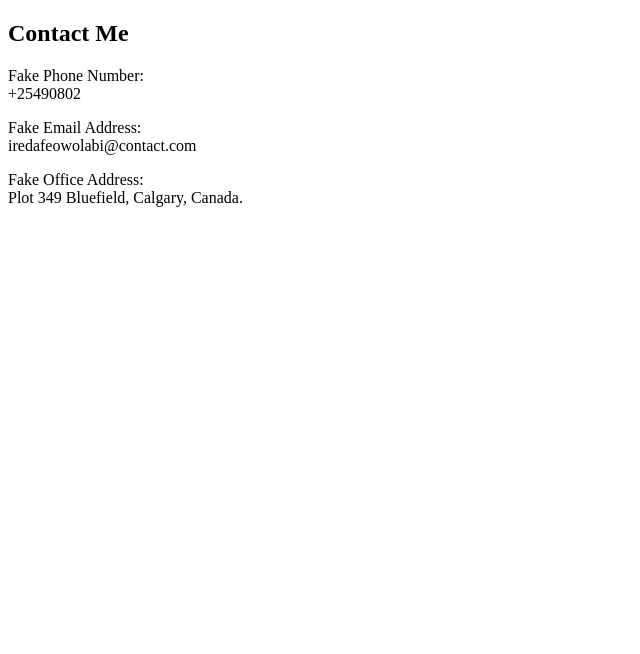
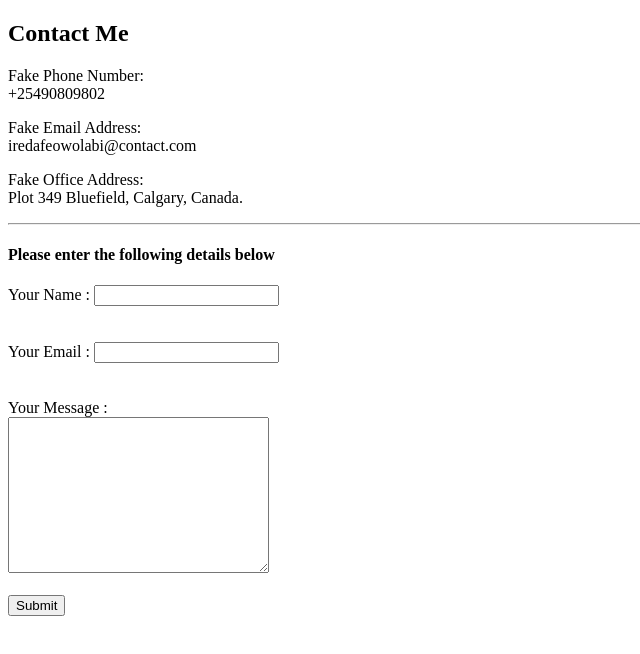
Before and after one commit to Iredafe/personalsite, a plain HTML site: page contact.html in a window 1280 px wide. Shown: the whole page, without its empty margins (0-640 px from the left). Drawn offline with Linux system fonts and the light colour scheme.

Commit message:
ready to test

```diff
--- a/contact.html
+++ b/contact.html
@@ -6,10 +6,24 @@
     <h2>Contact Me</h2>
   </head>
   <body>
-    <p>Fake Phone Number:<br> +25490802</p>
+    <p>Fake Phone Number:<br> +25490809802</p>
       <p>Fake Email Address:<br> iredafeowolabi@contact.com</p>
       <p>Fake Office Address: <br>Plot 349 Bluefield, Calgary, Canada.</p>
 
+      <hr>
+
+      <h4>Please enter the following details below</h4>
+
+    <form action="mailto:info@iredafeowolabi.net" method="post" enctype="text/plain">
+    <label>Your Name :</label>
+      <input type="text" name="yourName"/><br><br><br>
+      <label>Your Email :</label>
+    <input type="email" name="yourEmail" value=""><br><br><br>
+    <label>Your Message :</label><br>
+    <textarea name="yourMessage" rows="10" cols="30"></textarea><br><br>
+
+      <input type="submit" name="" >
+    </form>
 
   </body>
 </html>
```
Also changed, not shown: index.html (+16 -13 lines).
